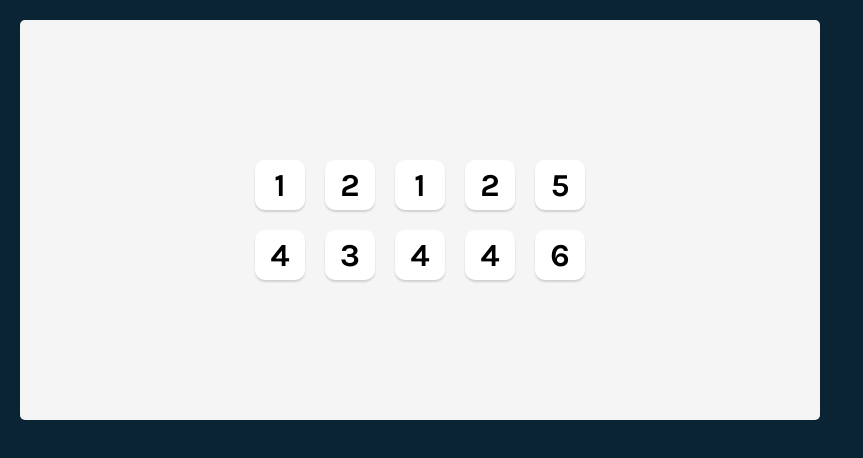
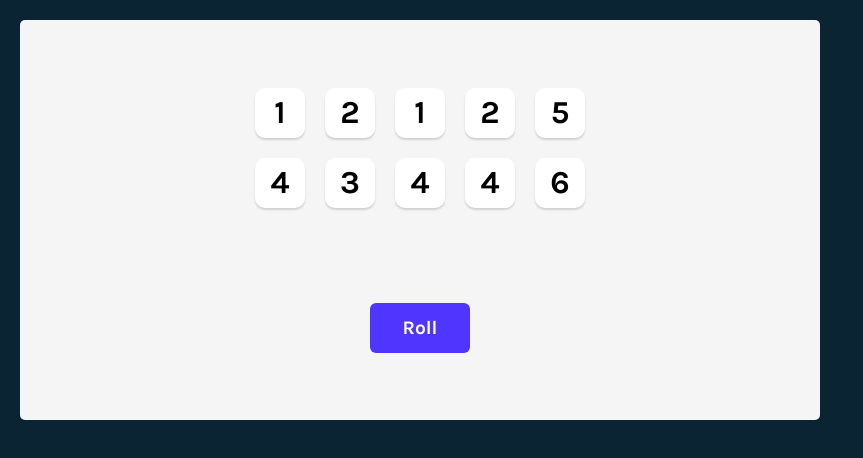
Before and after one commit to kamil713/react-basics, a React (Vite) app in the folder tenzies/: page / in a window 1280 px wide. Shown: the top 458 px of the page, without its empty margins (0-863 px from the left). Built offline with nearby package versions, Linux system fonts and the light colour scheme.

Commit message:
add Roll dice button

```diff
--- a/tenzies/src/App.css
+++ b/tenzies/src/App.css
@@ -3,10 +3,10 @@
 }
 
 body {
-  font-family: 'Karla';
   margin: 0;
   background-color: #0b2434;
   padding: 20px;
+  font-family: 'Karla';
 }
 
 main {
@@ -17,7 +17,7 @@
   padding: 20px;
   display: flex;
   flex-direction: column;
-  justify-content: center;
+  justify-content: space-around;
   align-items: center;
 }
 
@@ -42,3 +42,23 @@
 .die-num {
   font-size: 2rem;
 }
+
+.roll-dice {
+  height: 50px;
+  width: 100px;
+  border: none;
+  border-radius: 6px;
+  background-color: #5035FF;
+  color: white;
+  font-size: 1.2rem;
+  font-family: 'Karla';
+  cursor: pointer;
+}
+
+.roll-dice:focus {
+  outline: none;
+}
+
+.roll-dice:active {
+  box-shadow: inset 5px 5px 10px -3px rgba(0, 0, 0, 0.7);
+}
--- a/tenzies/src/App.jsx
+++ b/tenzies/src/App.jsx
@@ -14,11 +14,16 @@
     return newDice;
   }
 
+  function rollDice() {
+    setDice(allNewDice())
+  }
+
   const diceElements = dice.map((die) => <Die value={die} />);
 
   return (
     <main>
       <div className="dice-container">{diceElements}</div>
+      <button className="roll-dice" onClick={rollDice}>Roll</button>
     </main>
   );
 }
```
